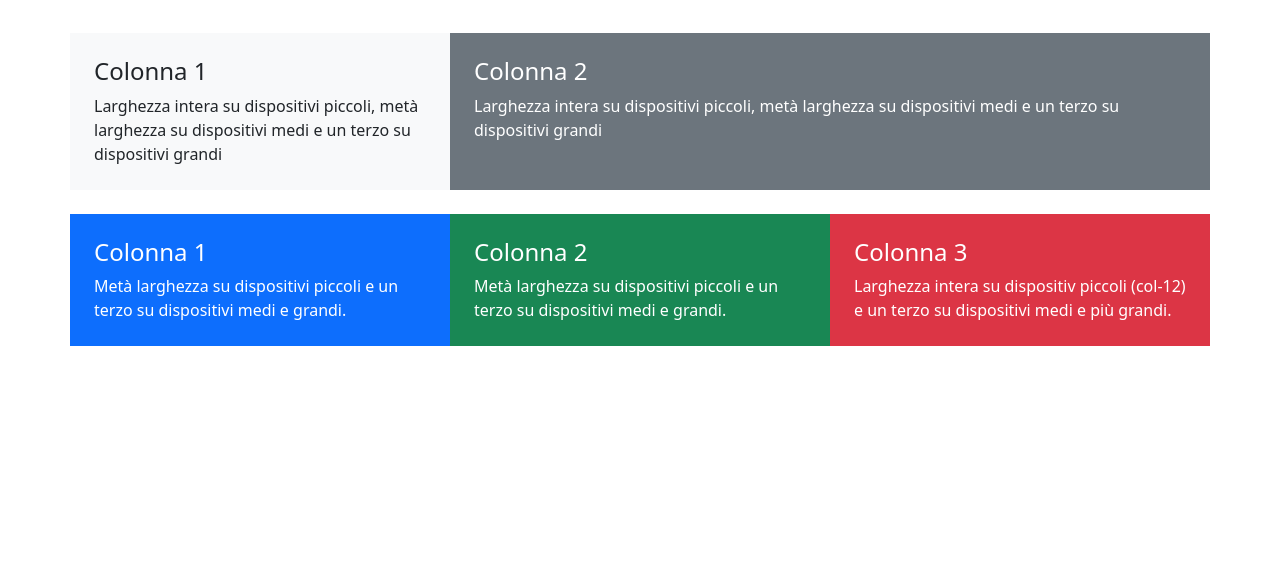
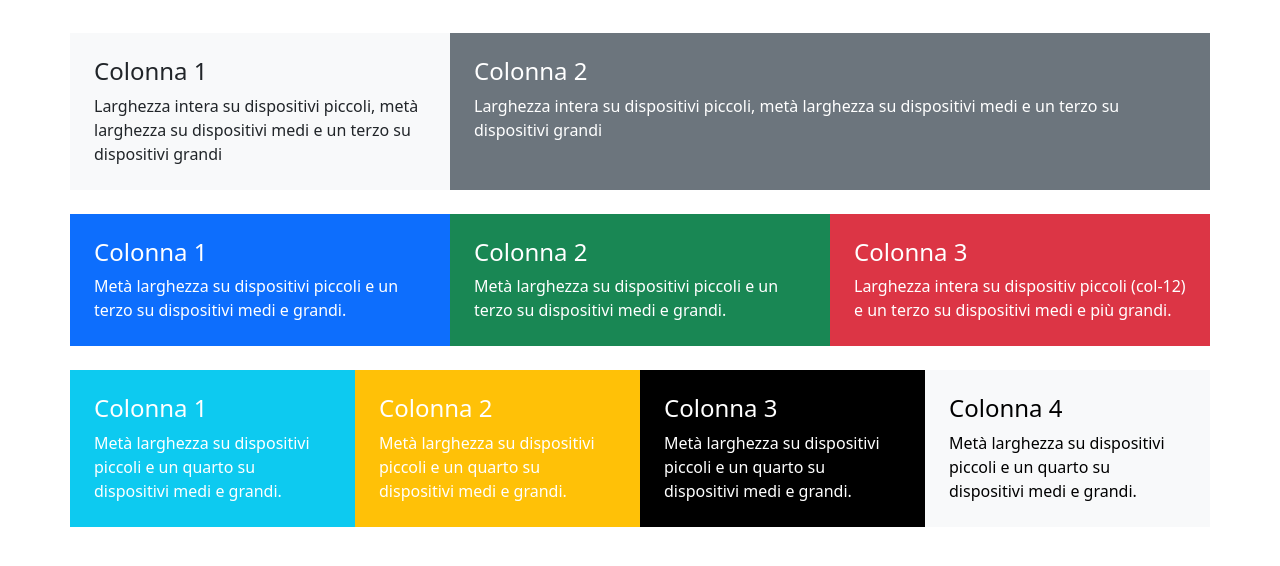
Before and after one commit to MarcelloPescatore/htmlcss-bootstrap-layout, a plain HTML site: page index.html in a window 1280 px wide. Shown: the part 156-722 px from the top of the page. Drawn offline with nearby package versions, Linux system fonts and the light colour scheme.

Commit message:
add bottom row to main section

```diff
--- a/index.html
+++ b/index.html
@@ -60,6 +60,25 @@
             </div>
             <!-- /mid row -->
 
+            <div class="row pt-4 pb-5">
+                <div class="col-sm-6 col-md-3 col-lg-3 bg-info text-white p-4">
+                    <h4>Colonna 1</h4>
+                    <span>Metà larghezza su dispositivi piccoli e un quarto su dispositivi medi e grandi.</span>
+                </div>
+                <div class="col-sm-6 col-md-3 col-lg-3 bg-warning text-white p-4">
+                    <h4>Colonna 2</h4>
+                    <span>Metà larghezza su dispositivi piccoli e un quarto su dispositivi medi e grandi.</span>
+                </div>
+                <div class="col-sm-6 col-md-3 col-lg-3 bg-black text-white p-4">
+                    <h4>Colonna 3</h4>
+                    <span>Metà larghezza su dispositivi piccoli e un quarto su dispositivi medi e grandi.</span>
+                </div>
+                <div class="col-sm-6 col-md-3 col-lg-3 bg-light text-black p-4">
+                    <h4>Colonna 4</h4>
+                    <span>Metà larghezza su dispositivi piccoli e un quarto su dispositivi medi e grandi.</span>
+                </div>
+            </div>
+            <!-- /bottom row -->
         </div>
     </main>
 </html>
```
